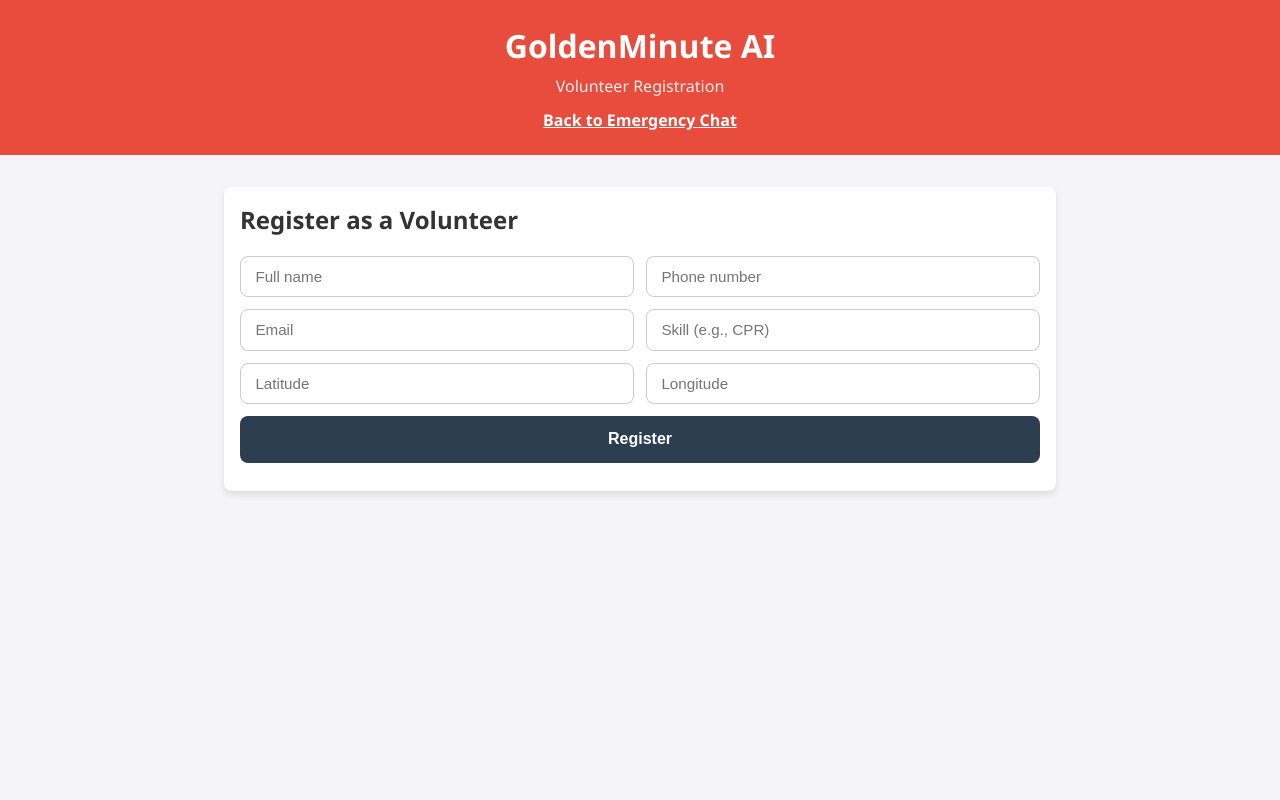
After one commit to shashankzarikar/GoldenMinute-AI, a Flask app: page /volunteer in a window 1280 px wide. The commit adds this page. Run offline with Flask 3, Linux system fonts and the light colour scheme.

Commit message:
volunteer registration page created

```diff
--- a/app.py
+++ b/app.py
@@ -35,6 +35,11 @@ else:
 @app.route('/')
 def index():
     return render_template('index.html')
+
+
+@app.route('/volunteer')
+def volunteer_page():
+    return render_template('volunteer.html')
 
 SEVERE_TERMS = [
     "unconscious",
--- a/static/style.css
+++ b/static/style.css
@@ -25,6 +25,14 @@ header p {
     margin: 0.5rem 0 0;
     font-size: 1rem;
     opacity: 0.9;
+}
+
+.header-link {
+    display: inline-block;
+    margin-top: 0.75rem;
+    color: #ffffff;
+    text-decoration: underline;
+    font-weight: 600;
 }
 
 .chat-container {
@@ -185,6 +193,10 @@ header p {
     box-shadow: 0 4px 6px rgba(0,0,0,0.1);
 }
 
+.volunteer-registration.standalone {
+    margin-top: 2rem;
+}
+
 .volunteer-registration h2 {
     margin-top: 0;
 }
--- /dev/null
+++ b/static/volunteer.js
@@ -0,0 +1,40 @@
+document.addEventListener('DOMContentLoaded', () => {
+    const volunteerForm = document.getElementById('volunteer-form');
+    const volunteerMessage = document.getElementById('volunteer-message');
+
+    if (!volunteerForm) {
+        return;
+    }
+
+    volunteerForm.addEventListener('submit', async (event) => {
+        event.preventDefault();
+
+        const payload = {
+            name: document.getElementById('vol-name').value.trim(),
+            phone: document.getElementById('vol-phone').value.trim(),
+            email: document.getElementById('vol-email').value.trim(),
+            skill: document.getElementById('vol-skill').value.trim(),
+            lat: document.getElementById('vol-lat').value.trim(),
+            lng: document.getElementById('vol-lng').value.trim()
+        };
+
+        const response = await fetch('/api/register-volunteer', {
+            method: 'POST',
+            headers: {
+                'Content-Type': 'application/json'
+            },
+            body: JSON.stringify(payload)
+        });
+
+        const data = await response.json();
+        if (volunteerMessage) {
+            volunteerMessage.textContent = response.ok
+                ? data.message
+                : (data.error || 'Unable to register volunteer');
+        }
+
+        if (response.ok) {
+            volunteerForm.reset();
+        }
+    });
+});
--- /dev/null
+++ b/templates/volunteer.html
@@ -0,0 +1,30 @@
+<!DOCTYPE html>
+<html lang="en">
+<head>
+    <meta charset="UTF-8">
+    <meta name="viewport" content="width=device-width, initial-scale=1.0">
+    <title>Volunteer Registration - GoldenMinute AI</title>
+    <link rel="stylesheet" href="{{ url_for('static', filename='style.css') }}">
+</head>
+<body>
+    <header>
+        <h1>GoldenMinute AI</h1>
+        <p>Volunteer Registration</p>
+        <a class="header-link" href="/">Back to Emergency Chat</a>
+    </header>
+    <section class="volunteer-registration standalone">
+        <h2>Register as a Volunteer</h2>
+        <form id="volunteer-form">
+            <input type="text" id="vol-name" placeholder="Full name" required>
+            <input type="text" id="vol-phone" placeholder="Phone number" required>
+            <input type="email" id="vol-email" placeholder="Email" required>
+            <input type="text" id="vol-skill" placeholder="Skill (e.g., CPR)" required>
+            <input type="text" id="vol-lat" placeholder="Latitude" required>
+            <input type="text" id="vol-lng" placeholder="Longitude" required>
+            <button type="submit">Register</button>
+        </form>
+        <div id="volunteer-message" class="system-msg"></div>
+    </section>
+    <script src="{{ url_for('static', filename='volunteer.js') }}"></script>
+</body>
+</html>
```
Also changed, not shown: static/main.js (+0 -35 lines), templates/index.html (+1 -13 lines).
